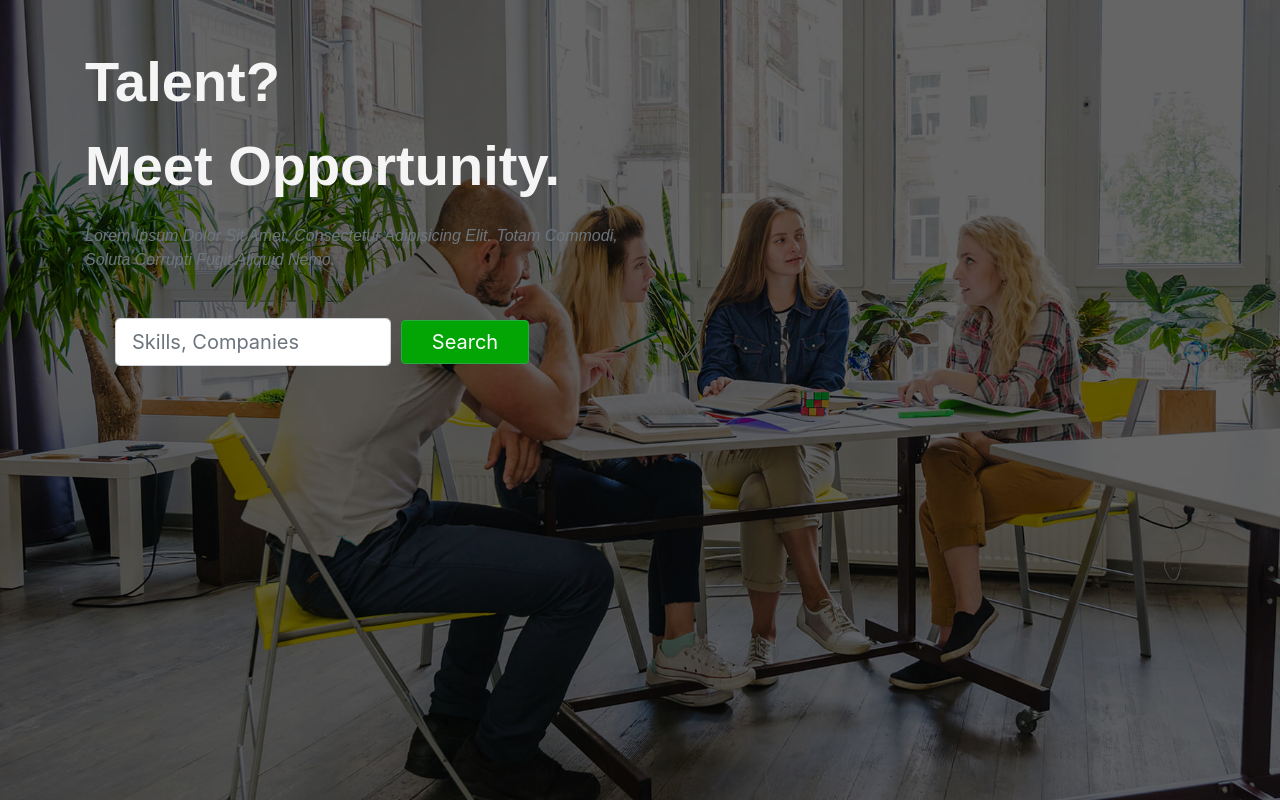
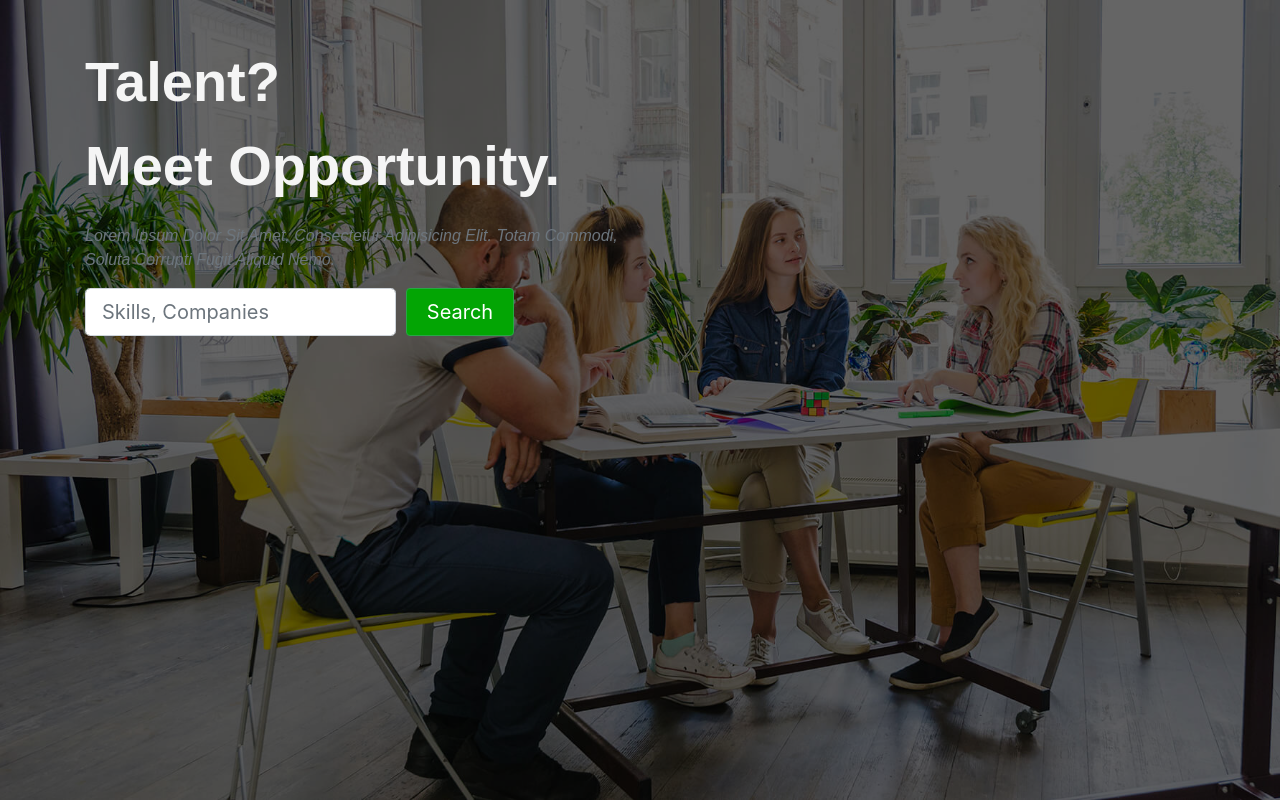
Before and after one commit to danishulhassan7/job-stock, a React (Create React App) app in the folder job-stock/: page /freelancing in a window 1280 px wide. Built offline with nearby package versions, Linux system fonts and the light colour scheme.

Commit message:
Job-Stock >> Adding Freelancing Form (done)

```diff
--- a/job-stock/src/components/FreelancingForm.js
+++ b/job-stock/src/components/FreelancingForm.js
@@ -9,7 +9,7 @@ export const FreelancingForm = (props) => (
         <section>
                 <Form
                  style={{
-                     padding:"30px",
+                     padding:"0px",
                     //  backgroundColor:"rgba(138, 131, 131, 0.465)"
                  }}>
                     <Form.Row className="align-items-center">
@@ -25,7 +25,7 @@ export const FreelancingForm = (props) => (
                             />
                         </Col>
                         <Col md={5}>
-                            <Button type="submit" className="mb-2" variant="success" style={{ backgroundColor: '#03a504', display: 'inline-block', padding: "6px 30px", fontSize: "20px" }}>
+                            <Button type="submit" className="mb-2" variant="success" style={{ backgroundColor: '#03a504', display: 'inline-block', padding: "8px 20px", fontSize: "20px" }}>
                                 Search
                              </Button>
                         </Col>
```
Also changed, not shown: 1 other file (tests, documents, lock files or other folders).
